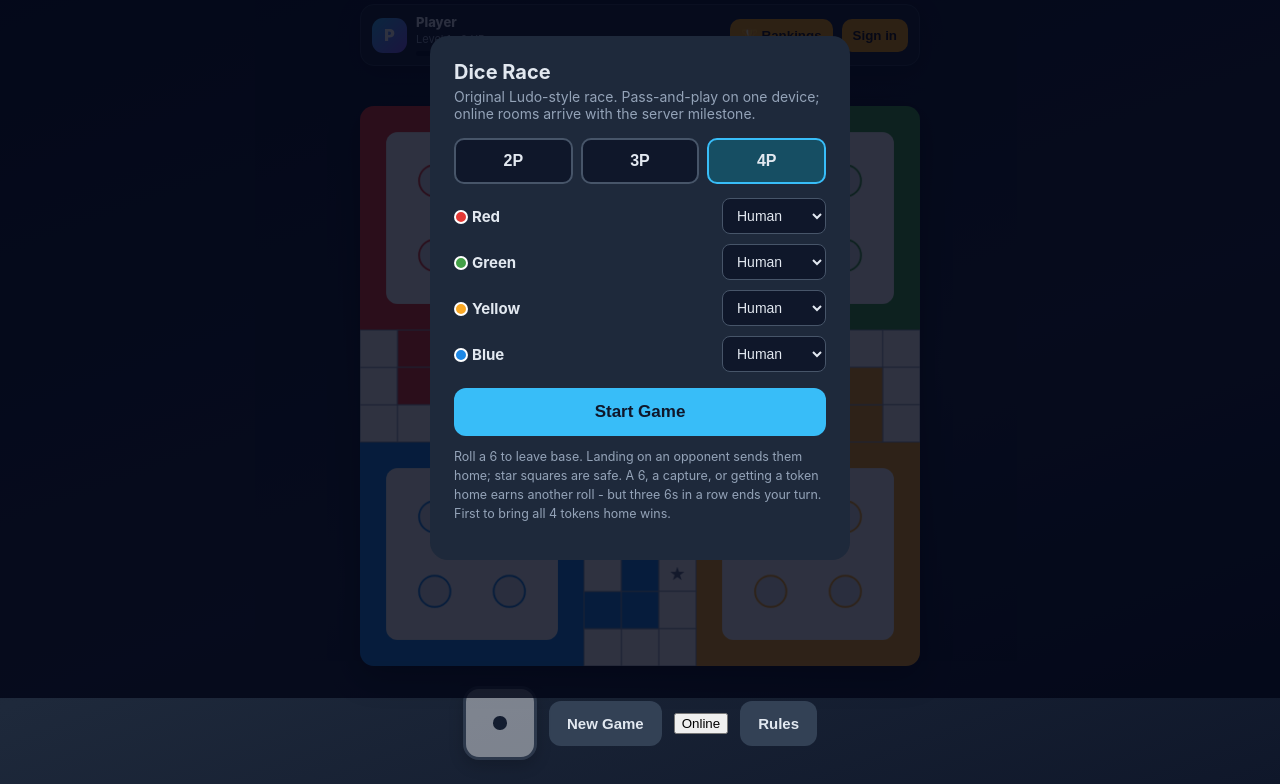
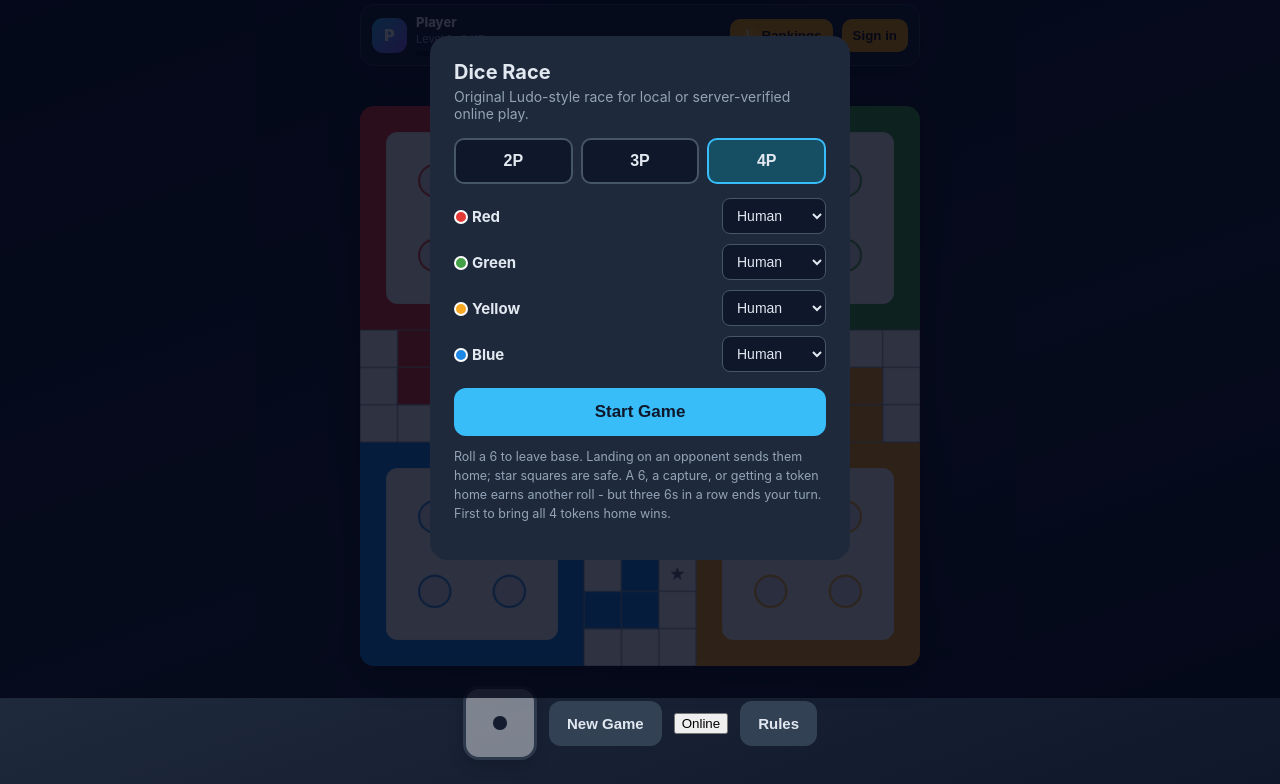
Before and after one commit to Abhijeet351/boardfusion, a website: page index.html in a window 1280 px wide. Shown: the part 102-886 px from the top of the page. Drawn offline with Linux system fonts and the light colour scheme.

Commit message:
Update Dice Race copy for live verified rooms

```diff
--- a/index.html
+++ b/index.html
@@ -81,7 +81,7 @@
 <div class="overlay" id="setup">
   <div class="panel">
     <h2>Dice Race</h2>
-    <p class="sub">Original Ludo-style race. Pass-and-play on one device; online rooms arrive with the server milestone.</p>
+    <p class="sub">Original Ludo-style race for local or server-verified online play.</p>
     <div class="row" id="pcount">
       <button data-n="2">2P</button><button data-n="3">3P</button><button data-n="4" class="sel">4P</button>
     </div>
@@ -461,4 +461,4 @@ if(location.hash==='#demo'){
 </script>
 
 </body>
-</html>
+  </html>
```
